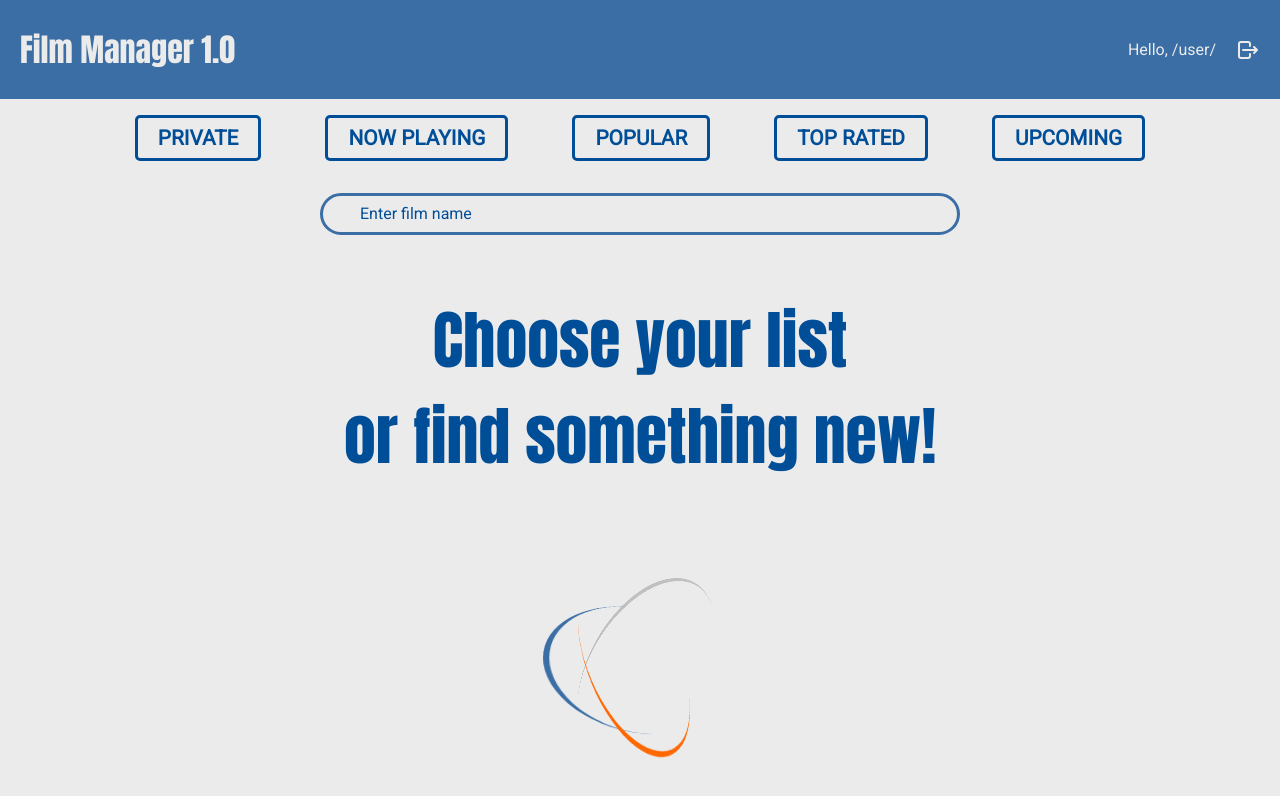
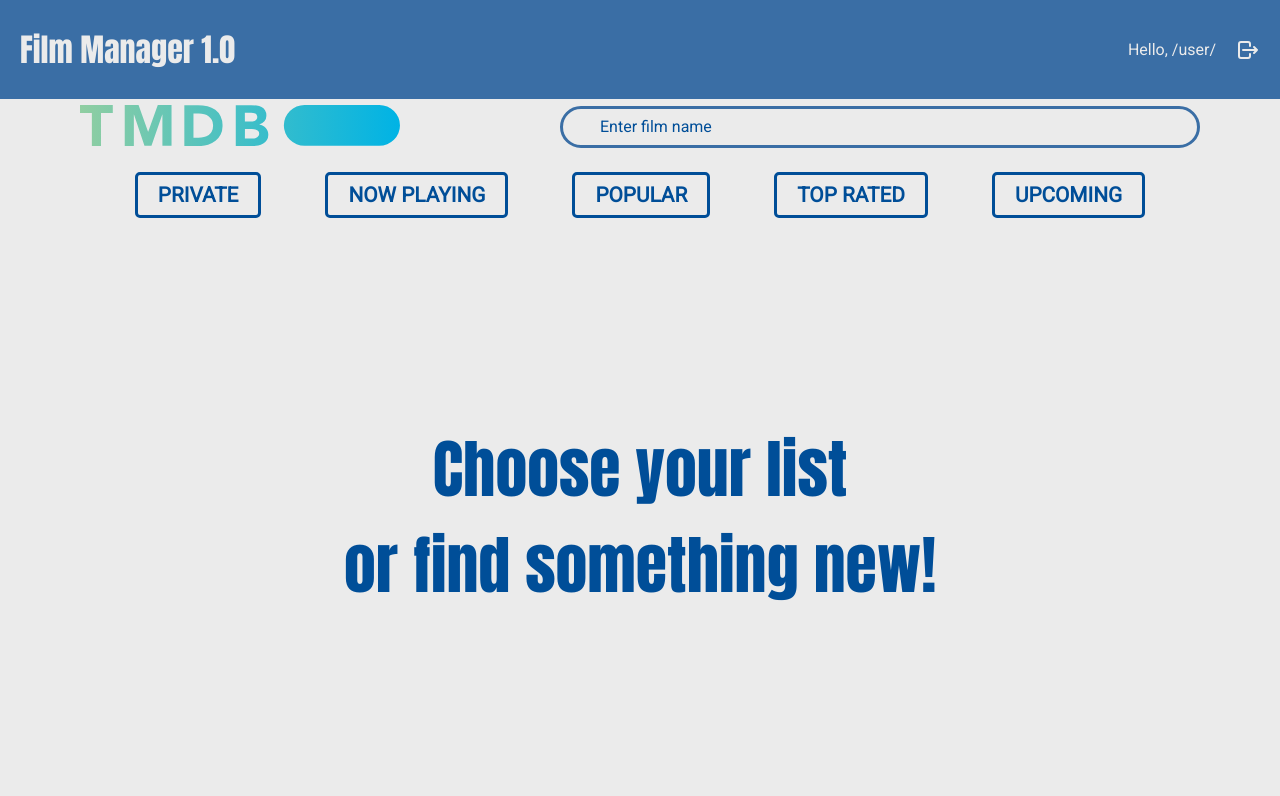
Before and after one commit to whiskacz/MovieManager1.0, a React (Create React App) app: page / in a window 1280 px wide. Shown: the top 796 px of the page. Built offline with nearby package versions, Linux system fonts and the light colour scheme.

Commit message:
Manager on rebuild start-point

```diff
--- a/public/index.html
+++ b/public/index.html
@@ -2,7 +2,7 @@
 <html lang="en">
   <head>
     <meta charset="utf-8" />
-    <link rel="icon" href="%PUBLIC_URL%/favicon.ico" />
+    <link rel="icon" href="./favicon.ico" />
     <meta name="viewport" content="width=device-width, initial-scale=1" />
     <meta name="theme-color" content="#000000" />
     <meta
@@ -24,7 +24,7 @@
       work correctly both with client-side routing and a non-root public URL.
       Learn how to configure a non-root public URL by running `npm run build`.
     -->
-    <title>fm 1.0</title>
+    <title>FilmManager 1.0</title>
     <link rel="preconnect" href="https://fonts.googleapis.com">
     <link rel="preconnect" href="https://fonts.gstatic.com" crossorigin>
     <link href="https://fonts.googleapis.com/css2?family=Anton&family=Roboto&display=swap" rel="stylesheet"></head>
--- a/src/components/FilmList.tsx
+++ b/src/components/FilmList.tsx
@@ -7,11 +7,11 @@ const FilmList = () => {
             <div>Choose your list</div>
             <div>or find something new!</div>
         </span>
-        <div className='spinnerLoader'>
+        {/* <div className='spinnerLoader'>
             <div className='spin one'></div>
             <div className='spin two'></div>
             <div className='spin three'></div>
-        </div>
+        </div> */}
 
     </main>
   )
--- a/src/components/SearchBar.tsx
+++ b/src/components/SearchBar.tsx
@@ -1,11 +1,18 @@
-import React from 'react'
+import React from 'react';
+import tmdbLogo from '../images/tmdbLogo.svg';
+
 
 const SearchBar: React.FC = () => {
   return (
+      <main className='searchBarContainer'>
+        <a href="https://www.themoviedb.org/" target="_blank" rel="noopener noreferrer">
+        <img src={tmdbLogo} alt="TMDB Logo" title="TMDB" />
+        </a>
         <div className='filmInputSearchBar moduls'>
           <input type="text" />
           <label>Enter film name</label>
         </div>
+      </main>
   )
 }
 
--- a/src/css/main.css
+++ b/src/css/main.css
@@ -187,11 +187,29 @@ input::placeholder{
 }
 
 .filmInputSearchBar {
-  flex: 0 0 auto;
-  margin: 2vh auto;
+
+
   width: 50vw;
   position: relative;
+}
 
+.searchBarContainer{
+  height: 10vh;
+  width: 100%;
+  display: flex;
+  flex-direction: row;
+  justify-content: space-around;
+  align-items: center;
+}
+
+.searchBarContainer img{
+  width: 25vw;
+}
+
+.filmInputSearchBar::before{
+  display: flex;
+  flex-direction: row;
+  justify-content: space-around;
 }
 
 .filmInputSearchBar input {
--- /dev/null
+++ b/src/images.d.ts
@@ -0,0 +1,4 @@
+declare module '*.svg' {
+    const content: any;
+    export default content;
+  }
--- a/src/pages/manager.tsx
+++ b/src/pages/manager.tsx
@@ -9,8 +9,8 @@ const Manager: React.FC = () => {
   return (
     <main className='mainManagerContainer'>
       <NavBar />
+      <SearchBar />
       <CategoryButtons />
-      <SearchBar />
       <FilmList />
     </main>
   )
```
Also changed, not shown: src/images/tmdbLogo.svg (added), 1 other file (tests, documents, lock files or other folders).
